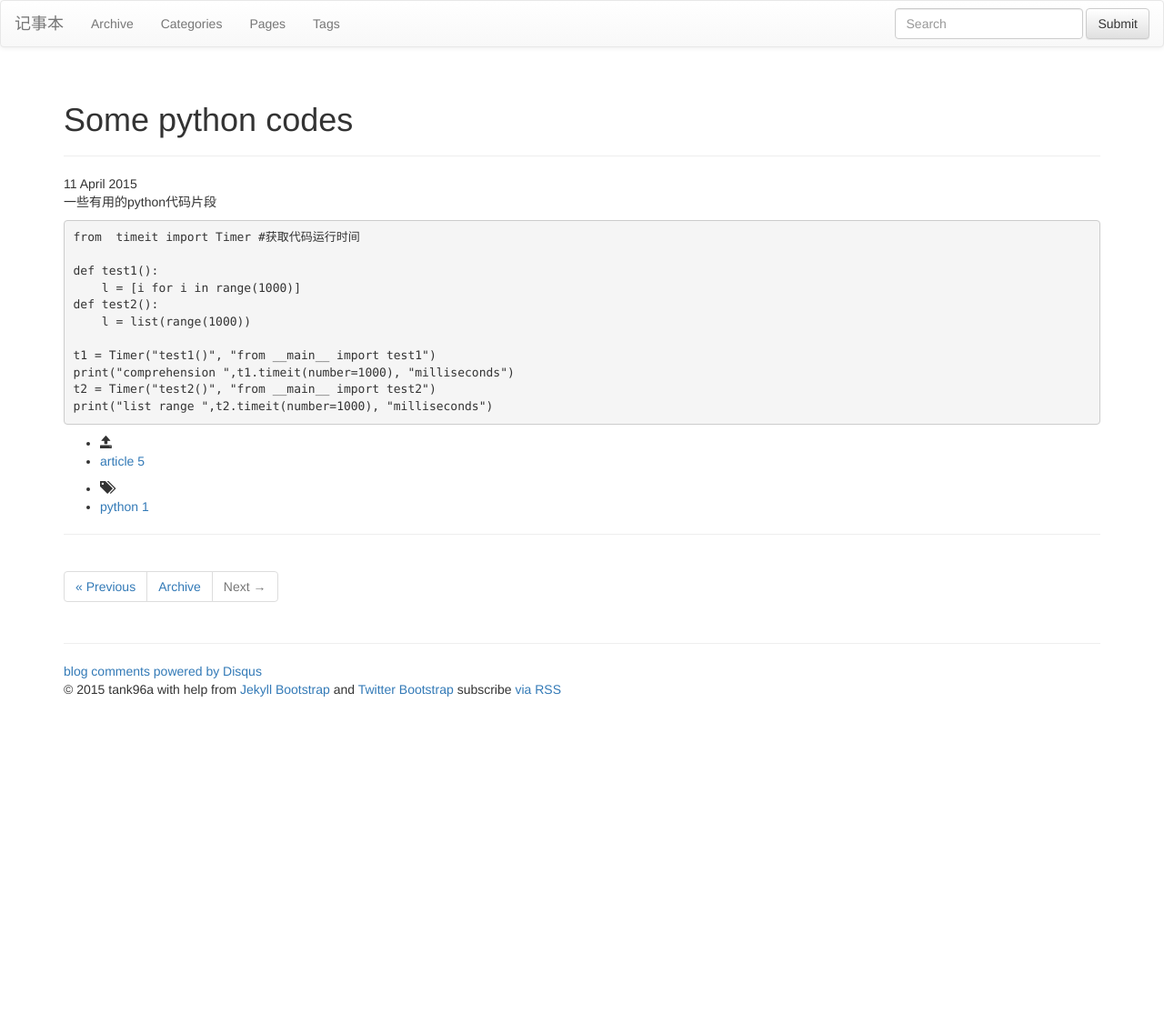
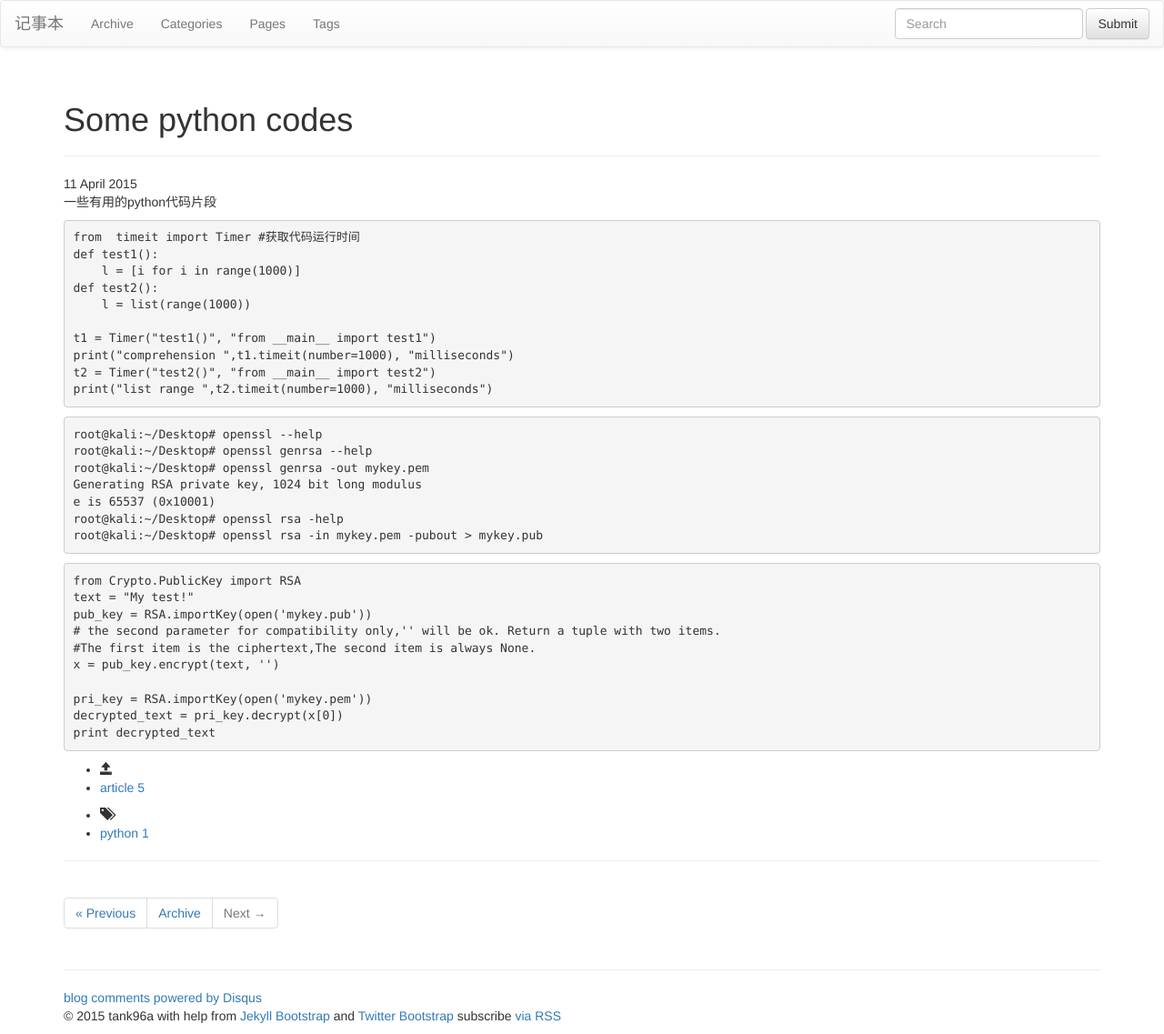
Before and after one commit to tank96a/article, a Jekyll site: the page built from _posts/2015-04-11-python-tips.md, in a window 1280 px wide. Shown: the whole page at 91% size. Built offline with Jekyll 4.4.1, drawn with Linux system fonts in a browser that asks for light colours; nearby versions of some CDN libraries; library files that are not in the unit come from our copies; comment, search, counter and statistics services are not loaded; before the commit the page ends 900 px from its top, so only the background shows below that.

Commit message:
Update 2015-04-11-python-tips.md

```diff
--- a/_posts/2015-04-11-python-tips.md
+++ b/_posts/2015-04-11-python-tips.md
@@ -11,9 +11,7 @@ tags:
 一些有用的python代码片段
 
 {% highlight python %}
-
 from  timeit import Timer #获取代码运行时间
-
 def test1():
     l = [i for i in range(1000)]
 def test2():
@@ -24,3 +22,37 @@ print("comprehension ",t1.timeit(number=1000), "milliseconds")
 t2 = Timer("test2()", "from __main__ import test2")
 print("list range ",t2.timeit(number=1000), "milliseconds")
 {% endhighlight %}
+
+{% raw %}
+<pre>
+root@kali:~/Desktop# openssl --help
+root@kali:~/Desktop# openssl genrsa --help
+root@kali:~/Desktop# openssl genrsa -out mykey.pem
+Generating RSA private key, 1024 bit long modulus
+e is 65537 (0x10001)
+root@kali:~/Desktop# openssl rsa -help
+root@kali:~/Desktop# openssl rsa -in mykey.pem -pubout > mykey.pub
+</pre>
+{% endraw %}
+
+{% highlight python %}
+from Crypto.PublicKey import RSA
+text = "My test!"
+pub_key = RSA.importKey(open('mykey.pub'))
+# the second parameter for compatibility only,'' will be ok. Return a tuple with two items.
+#The first item is the ciphertext,The second item is always None.
+x = pub_key.encrypt(text, '')
+
+pri_key = RSA.importKey(open('mykey.pem'))
+decrypted_text = pri_key.decrypt(x[0])
+print decrypted_text
+{% endhighlight %}
+
+{% highlight python %}
+{% endhighlight %}
+
+{% highlight python %}
+{% endhighlight %}
+
+{% highlight python %}
+{% endhighlight %}
```
